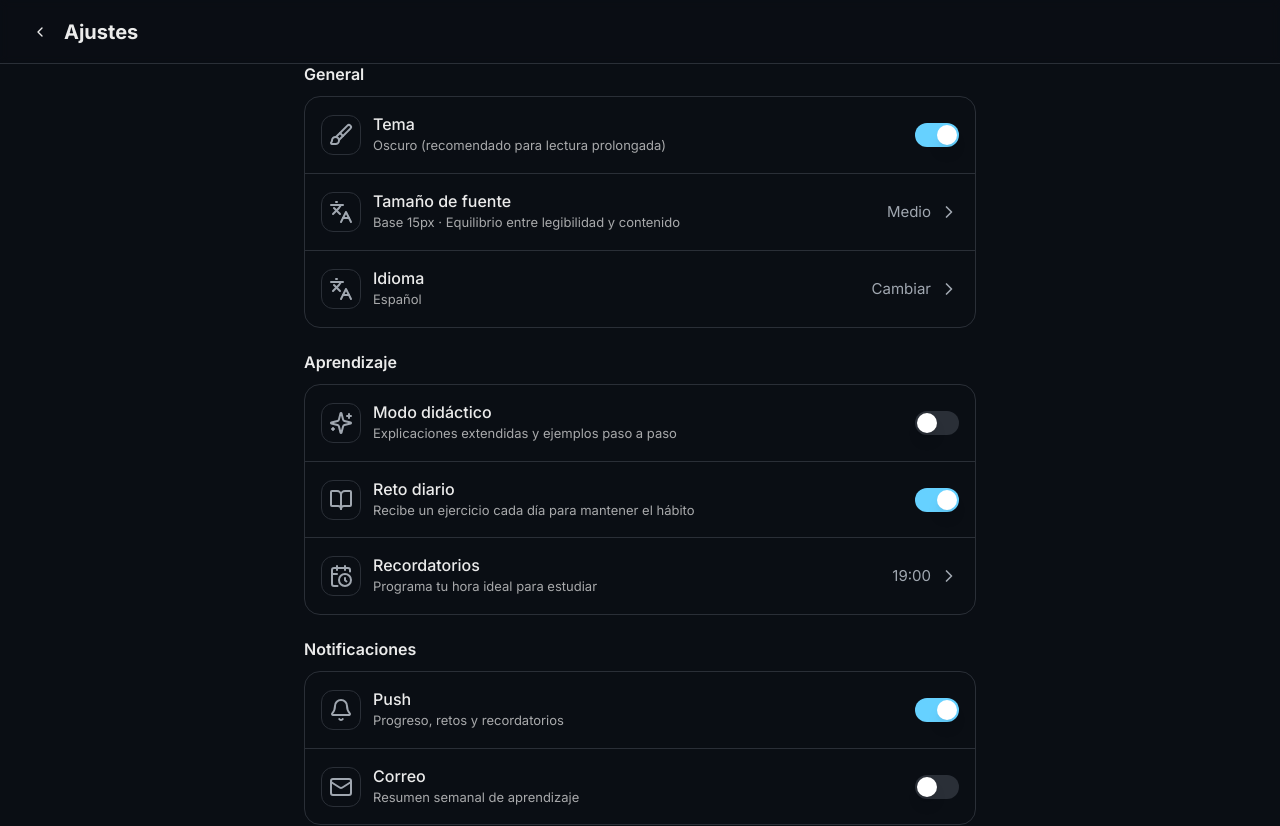
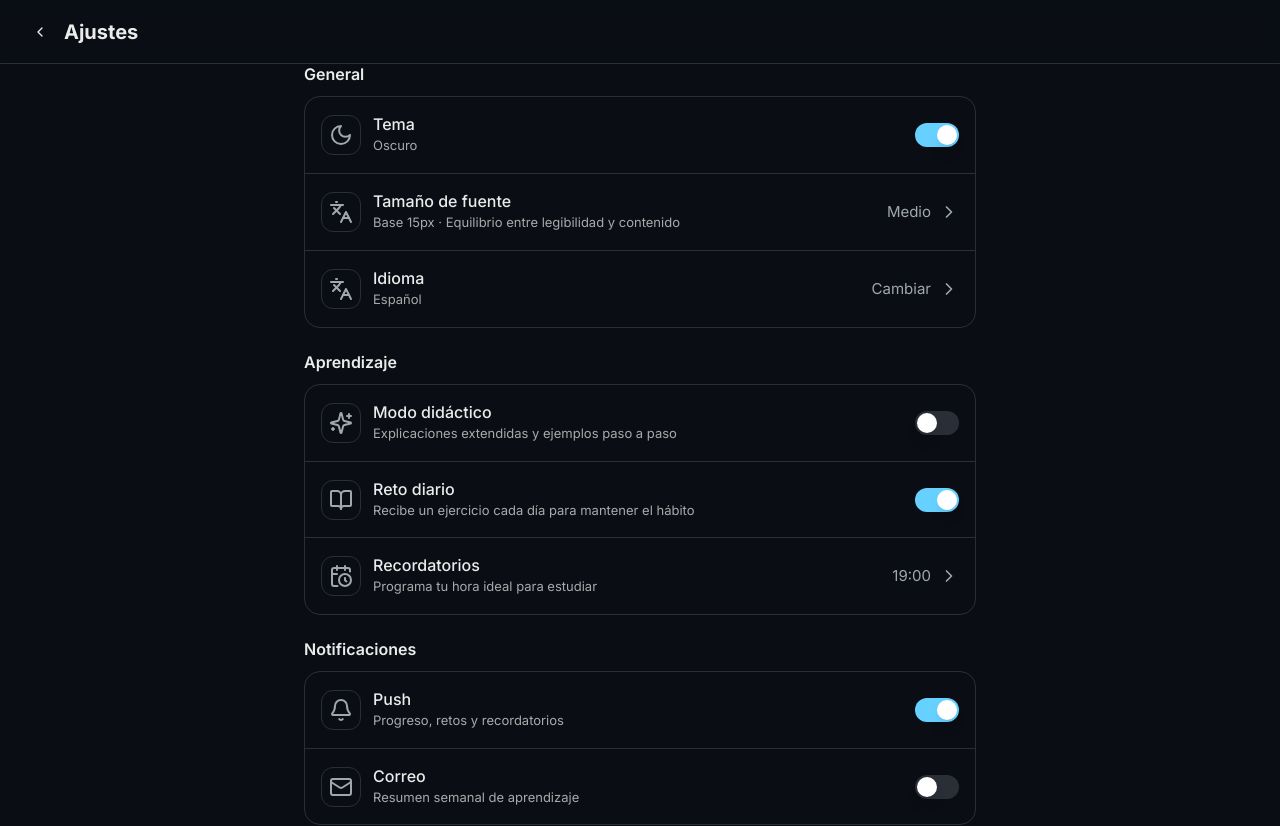
Before and after one commit to Lume03/Codecraft, a Next.js app: page /settings in a window 1280 px wide. Shown: the top 826 px of the page. Built offline with nearby package versions, Linux system fonts and the light colour scheme.

Commit message:
Podrias implementar que el boton de tema cuando se presione pueda cambia

```diff
--- a/package.json
+++ b/package.json
@@ -45,6 +45,7 @@
     "genkit": "^1.20.0",
     "lucide-react": "^0.475.0",
     "next": "15.3.3",
+    "next-themes": "^0.3.0",
     "patch-package": "^8.0.0",
     "react": "^18.3.1",
     "react-day-picker": "^8.10.1",
--- a/src/app/(main)/profile/page.tsx
+++ b/src/app/(main)/profile/page.tsx
@@ -1,3 +1,5 @@
+'use client';
+
 import { Avatar, AvatarFallback, AvatarImage } from '@/components/ui/avatar';
 import { Button } from '@/components/ui/button';
 import { courses, user } from '@/lib/data.tsx';
@@ -5,6 +7,7 @@ import {
   ChevronRight,
   Flame,
   Moon,
+  Sun,
   PenSquare,
   Settings,
   Bell,
@@ -15,30 +18,46 @@ import Link from 'next/link';
 import { Progress } from '@/components/ui/progress';
 import { GoalProgress } from '@/components/goal-progress';
 import { AchievementBadge } from '@/components/achievement-badge';
+import { useTheme } from 'next-themes';
 
 const QuickSettingTile = ({
   icon: Icon,
   label,
   href,
+  onClick,
 }: {
   icon: React.ElementType;
   label: string;
-  href: string;
-}) => (
-  <Link
-    href={href}
+  href?: string;
+  onClick?: () => void;
+}) => {
+  const content = (
+    <div
       role="button"
-    aria-label={`Ir a ${label}`}
+      tabIndex={0}
+      aria-label={`Action: ${label}`}
       className="group flex h-24 w-24 flex-col items-center justify-center gap-1 rounded-2xl border bg-secondary/60 transition-transform hover:scale-105 focus-visible:scale-105 focus-visible:outline-none focus-visible:ring-2 focus-visible:ring-primary md:h-28 md:w-28"
+      onClick={onClick}
+      onKeyDown={(e) => {
+        if (e.key === 'Enter' || e.key === ' ') onClick?.();
+      }}
     >
       <Icon className="h-7 w-7 text-muted-foreground transition-colors group-hover:text-foreground" />
       <span className="text-xs font-medium text-muted-foreground transition-colors group-hover:text-foreground">
         {label}
       </span>
-  </Link>
+    </div>
   );
 
+  if (href) {
+    return <Link href={href}>{content}</Link>;
+  }
+
+  return content;
+};
+
 export default function ProfilePage() {
+  const { theme, setTheme } = useTheme();
   const currentCourse = courses[0]; // Example: current course is Python
   const goals = [
     {
@@ -57,6 +76,10 @@ export default function ProfilePage() {
       icon: Flame,
     },
   ];
+
+  const toggleTheme = () => {
+    setTheme(theme === 'dark' ? 'light' : 'dark');
+  };
 
   return (
     <div className="flex flex-col">
@@ -77,7 +100,7 @@ export default function ProfilePage() {
 
       <main className="mx-auto w-full max-w-[420px] flex-1 space-y-4 px-4 pb-28 md:max-w-[720px] md:space-y-6 md:px-6 md:pb-32 xl:max-w-[960px]">
         {/* Profile Card */}
-        <div className="flex items-center gap-4 rounded-2xl border bg-card p-4 md:gap-5 md:p-5 lg:p-6">
+        <div className="flex items-center gap-4 rounded-2xl border bg-card p-4 md:gap-5 md:p-6 lg:p-6">
           <Avatar className="h-16 w-16 border-2 border-primary">
             <AvatarImage
               src={user.avatar.imageUrl}
@@ -135,7 +158,11 @@ export default function ProfilePage() {
 
         {/* Quick Settings */}
         <div className="grid grid-cols-3 justify-items-center gap-3 text-center md:gap-4">
-            <QuickSettingTile icon={Moon} label="Tema" href="/settings" />
+            <QuickSettingTile
+              icon={theme === 'dark' ? Moon : Sun}
+              label="Tema"
+              onClick={toggleTheme}
+            />
             <QuickSettingTile icon={PenSquare} label="Editar Perfil" href="/profile/edit" />
             <QuickSettingTile icon={Bell} label="Notificaciones" href="/settings" />
         </div>
--- a/src/app/globals.css
+++ b/src/app/globals.css
@@ -63,5 +63,6 @@
   body {
     @apply bg-background text-foreground;
     min-height: 100vh;
+    transition: background-color 0.3s, color 0.3s;
   }
 }
--- a/src/app/layout.tsx
+++ b/src/app/layout.tsx
@@ -3,6 +3,7 @@ import { Inter, Source_Code_Pro } from 'next/font/google';
 import './globals.css';
 import { Toaster } from '@/components/ui/toaster';
 import { cn } from '@/lib/utils';
+import { ThemeProvider } from '@/context/theme-provider';
 
 const fontBody = Inter({
   subsets: ['latin'],
@@ -25,7 +26,7 @@ export default function RootLayout({
   children: React.ReactNode;
 }>) {
   return (
-    <html lang="en" className="dark">
+    <html lang="en" suppressHydrationWarning>
       <body
         className={cn(
           'font-body antialiased',
@@ -33,8 +34,15 @@ export default function RootLayout({
           fontCode.variable
         )}
       >
-        {children}
-        <Toaster />
+        <ThemeProvider
+          attribute="class"
+          defaultTheme="dark"
+          enableSystem
+          disableTransitionOnChange
+        >
+          {children}
+          <Toaster />
+        </ThemeProvider>
       </body>
     </html>
   );
--- a/src/app/settings/page.tsx
+++ b/src/app/settings/page.tsx
@@ -1,9 +1,11 @@
 'use client';
 
-import { useState } from 'react';
+import { useState, useEffect } from 'react';
+import { useTheme } from 'next-themes';
 import { Header } from '@/components/header';
 import {
-  Brush,
+  Sun,
+  Moon,
   Languages,
   Bell,
   Mail,
@@ -13,17 +15,33 @@ import {
   Sparkles,
   BookOpen,
   CalendarClock,
-  ChevronRight,
 } from 'lucide-react';
 import { SettingsSection } from '@/components/settings/settings-section';
 import { SettingsRow } from '@/components/settings/settings-row';
 
 export default function SettingsPage() {
-  const [theme, setTheme] = useState(true); // true for dark
+  const { theme, setTheme } = useTheme();
+  const [isDarkTheme, setIsDarkTheme] = useState(false);
+  const [mounted, setMounted] = useState(false);
+
   const [didacticMode, setDidacticMode] = useState(false);
   const [dailyChallenge, setDailyChallenge] = useState(true);
   const [pushNotifications, setPushNotifications] = useState(true);
   const [emailNotifications, setEmailNotifications] = useState(false);
+
+  useEffect(() => {
+    setMounted(true);
+    setIsDarkTheme(theme === 'dark');
+  }, [theme]);
+
+  const handleThemeChange = (checked: boolean) => {
+    setTheme(checked ? 'dark' : 'light');
+    setIsDarkTheme(checked);
+  };
+
+  if (!mounted) {
+    return null; // or a loading spinner
+  }
 
   return (
     <div className="flex min-h-screen flex-col">
@@ -31,10 +49,10 @@ export default function SettingsPage() {
       <main className="mx-auto w-full max-w-[420px] flex-1 space-y-4 px-4 pb-28 md:max-w-[720px] md:space-y-6 md:px-6 md:pb-32">
         <SettingsSection title="General">
           <SettingsRow
-            icon={Brush}
+            icon={isDarkTheme ? Moon : Sun}
             title="Tema"
-            subtitle="Oscuro (recomendado para lectura prolongada)"
-            trailing={{ type: 'toggle', checked: theme, onCheckedChange: setTheme }}
+            subtitle={isDarkTheme ? 'Oscuro' : 'Claro'}
+            trailing={{ type: 'toggle', checked: isDarkTheme, onCheckedChange: handleThemeChange }}
           />
           <SettingsRow
             icon={Languages}
--- /dev/null
+++ b/src/context/theme-provider.tsx
@@ -0,0 +1,9 @@
+'use client'
+
+import * as React from 'react'
+import { ThemeProvider as NextThemesProvider } from 'next-themes'
+import { type ThemeProviderProps } from 'next-themes/dist/types'
+
+export function ThemeProvider({ children, ...props }: ThemeProviderProps) {
+  return <NextThemesProvider {...props}>{children}</NextThemesProvider>
+}
```
Also changed, not shown: 1 other file (tests, documents, lock files or other folders). Lines whose indentation alone changed are shown as unchanged.
